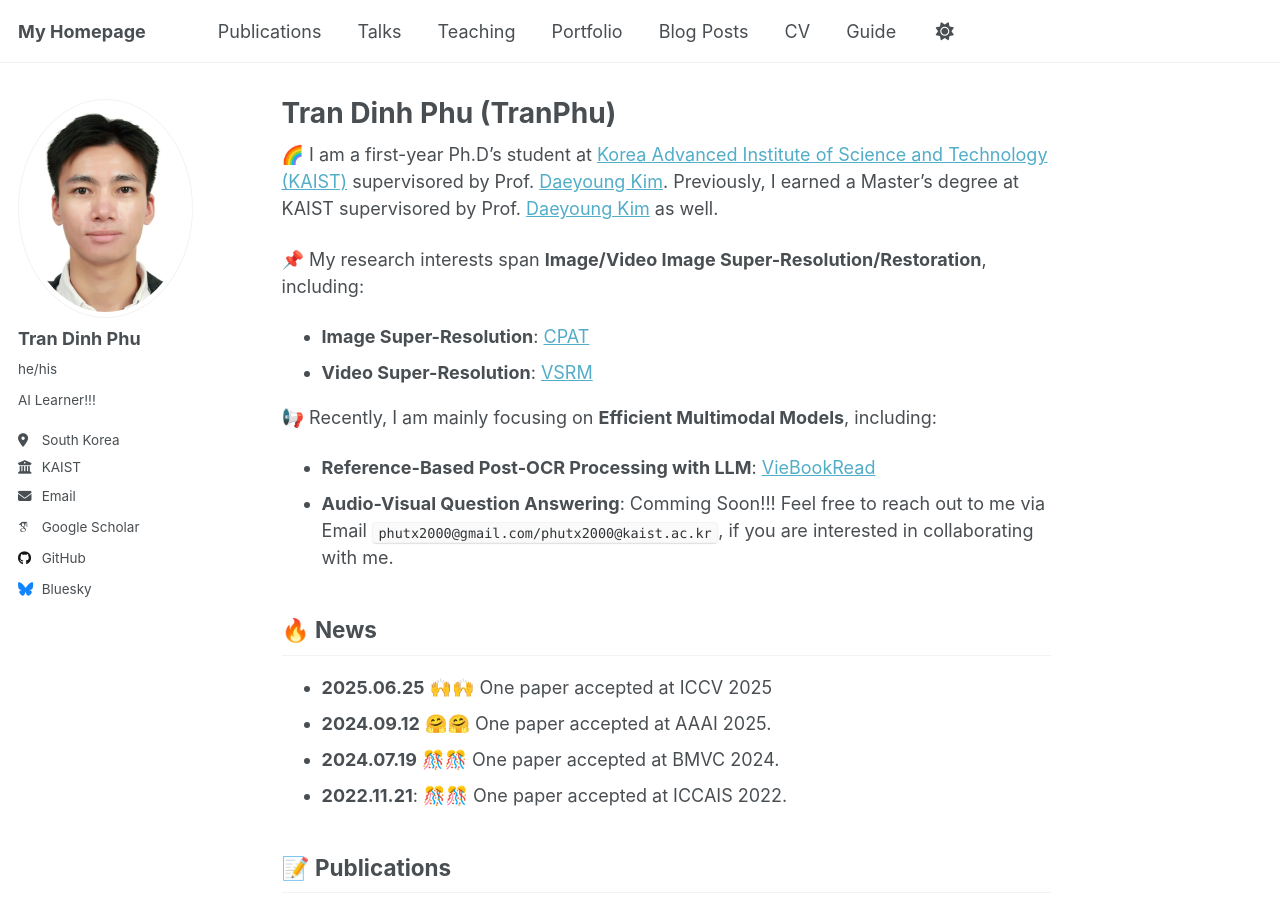
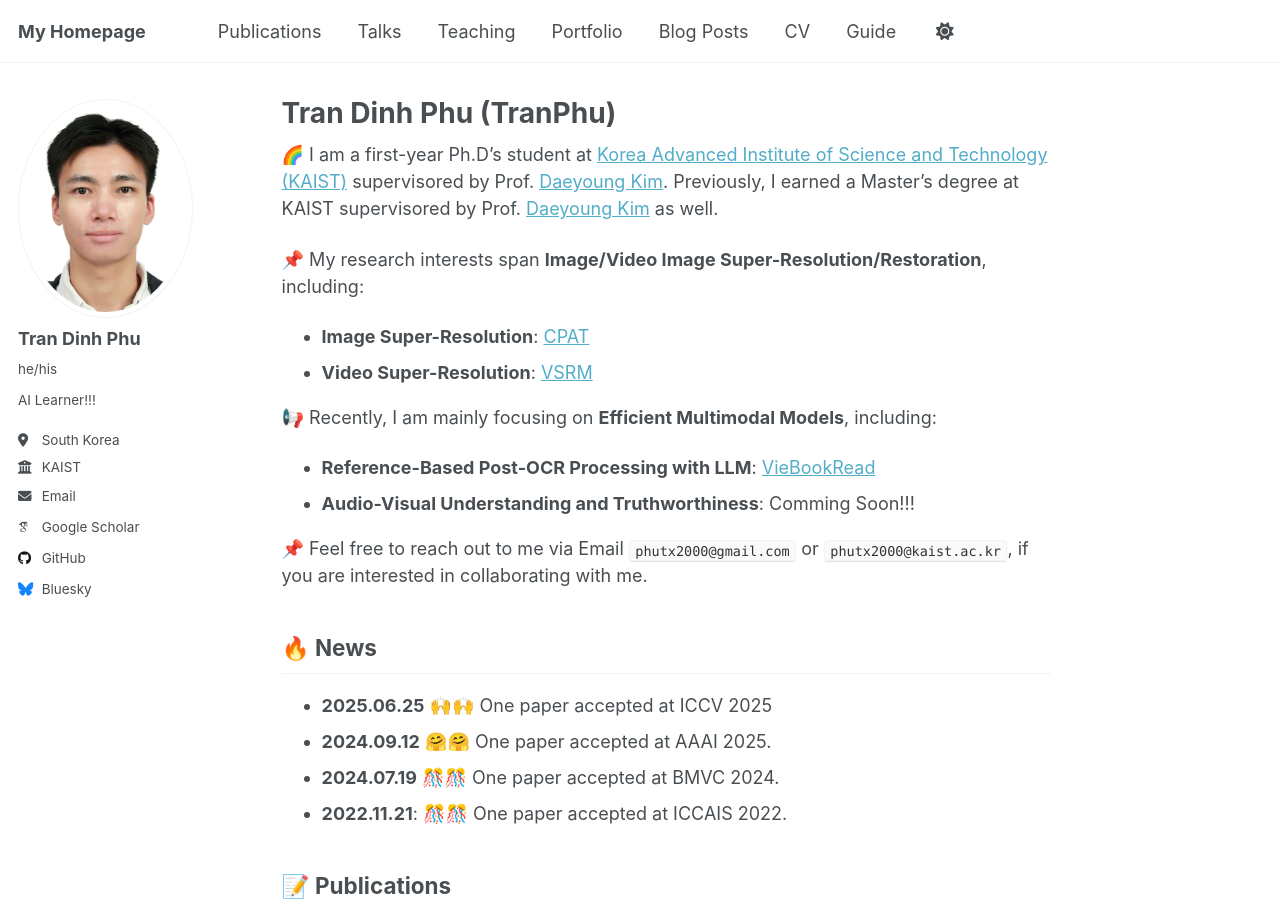
Before and after one commit to PhuTran1005/phutran1005.github.io, a Jekyll site: the page built from _pages/about.md, in a window 1280 px wide and 900 px high. Built offline with Jekyll 4.4.1, drawn with Linux system fonts in a browser that asks for light colours; some web fonts are replaced; a script that is not in the unit is left out; some of the changed text lies outside the part shown.

Commit message:
update github page

```diff
--- a/_pages/about.md
+++ b/_pages/about.md
@@ -16,8 +16,9 @@ redirect_from:
 
 📢 Recently, I am mainly focusing on **Efficient Multimodal Models**, including:
 * **Reference-Based Post-OCR Processing with LLM**: [VieBookRead](https://arxiv.org/abs/2410.13305)
-* **Audio-Visual Question Answering**: Comming Soon!!!
-Feel free to reach out to me via Email `phutx2000@gmail.com/phutx2000@kaist.ac.kr`, if you are interested in collaborating with me.
+* **Audio-Visual Understanding and Truthworthiness**: Comming Soon!!!
+
+📌 Feel free to reach out to me via Email `phutx2000@gmail.com` or `phutx2000@kaist.ac.kr`, if you are interested in collaborating with me.
 
 
 ## 🔥 News
```
Also changed, not shown: other parts of _pages/about.md (+2 -2 lines).
